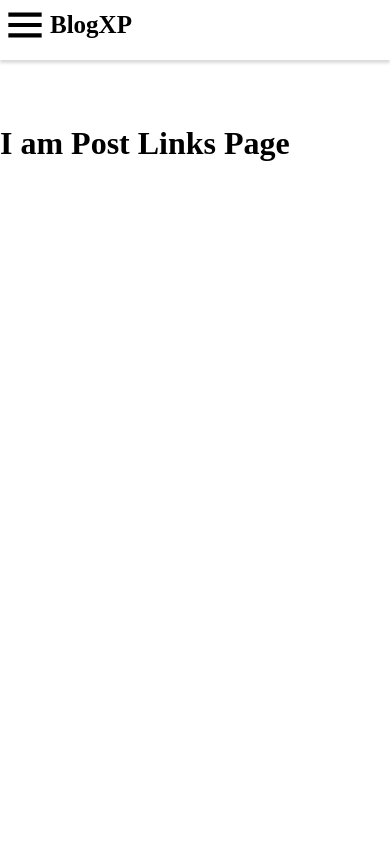
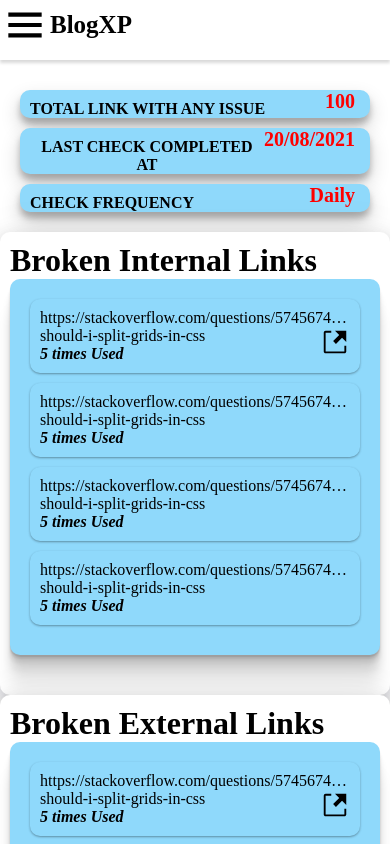
Before and after one commit to dhananjaysr26/blogxp, a React (Create React App) app: page /post-links in a window 390 px wide. Shown: the top 844 px of the page. Built offline with nearby package versions, Linux system fonts and the light colour scheme.

Commit message:
feat: Added new Page Links Page and Post Page

```diff
--- /dev/null
+++ b/src/Components/LinksPage.css
@@ -0,0 +1,57 @@
+.link-main-container {
+  display: grid;
+  grid-template-columns: repeat(2, 1fr);
+  grid-gap: 2rem;
+}
+.linktsub-container {
+  width: 100%;
+  background: var(--main-color);
+  color: rgb(0, 0, 0);
+  border-radius: 10px;
+  box-shadow: rgba(17, 17, 26, 0.1) 0px 4px 16px,
+    rgba(17, 17, 26, 0.1) 0px 8px 24px, rgba(17, 17, 26, 0.1) 0px 16px 56px;
+  padding: 10px;
+}
+.links {
+  display: grid;
+  grid-template-columns: repeat(3, 1fr);
+  grid-gap: 2rem;
+  margin-top: 60px;
+  background: var(--main-color);
+  padding: 10px;
+}
+.link-single {
+  display: flex;
+  justify-content: space-between;
+  background: var(--secondary-color);
+  box-shadow: rgba(0, 0, 0, 0.19) 0px 10px 20px, rgba(0, 0, 0, 0.23) 0px 6px 6px;
+  border-radius: 10px;
+  margin: 10px;
+  text-align: center;
+  padding-left: 10px;
+}
+.link-text {
+  text-transform: uppercase;
+  font-size: 16px;
+  margin-top: 10px;
+  font-weight: bold;
+}
+.link-num {
+  color: red;
+  font-weight: bold;
+  font-size: 20px;
+  padding-right: 15px;
+}
+.link-overflow {
+  text-overflow: ellipsis;
+  overflow: hidden;
+}
+@media only screen and (max-width: 1000px) {
+  .links {
+    display: block;
+    margin-top: 70px;
+  }
+  .link-main-container {
+    display: block;
+  }
+}
--- a/src/Components/LinksPage.js
+++ b/src/Components/LinksPage.js
@@ -1,9 +1,50 @@
 import React from 'react'
-
+import "./LinksPage.css"
+import { GoLinkExternal } from "react-icons/go";
 function LinksPage() {
     return (
         <div>
-            <h1 style={{ marginTop: "125px" }}>I am Post Links Page </h1>
+
+            <div className="links">
+                <div className="link-single">
+                    <p className="link-text">Total link with Any Issue</p>
+                    <p className="link-num">100</p>
+                </div>
+                <div className="link-single">
+                    <p className="link-text">Last Check Completed At</p>
+                    <p className="link-num">20/08/2021</p>
+                </div>
+                <div className="link-single">
+                    <p className="link-text">Check Frequency</p>
+                    <p className="link-num">Daily</p>
+                </div>
+            </div>
+
+            <div className="link-main-container">
+                <div className="linktsub-container ">
+                    <h1>Broken Internal Links</h1>
+                    <ul className="chart">
+                        <li className="chart-list link-overflow">https://stackoverflow.com/questions/57456743/how-should-i-split-grids-in-css
+                            <GoLinkExternal className="elink-icons" />
+                            <span>5 times Used</span></li>
+                        <li className="chart-list link-overflow">https://stackoverflow.com/questions/57456743/how-should-i-split-grids-in-css <span>5 times Used</span></li>
+                        <li className="chart-list link-overflow">https://stackoverflow.com/questions/57456743/how-should-i-split-grids-in-css <span>5 times Used</span></li>
+                        <li className="chart-list link-overflow">https://stackoverflow.com/questions/57456743/how-should-i-split-grids-in-css <span>5 times Used</span></li>
+
+                    </ul>
+                </div>
+                <div className="linktsub-container ">
+                    <h1>Broken External Links</h1>
+                    <ul className="chart">
+                        <li className="chart-list link-overflow">https://stackoverflow.com/questions/57456743/how-should-i-split-grids-in-css
+                            <GoLinkExternal className="elink-icons" />
+                            <span>5 times Used</span></li>
+                        <li className="chart-list link-overflow">https://stackoverflow.com/questions/57456743/how-should-i-split-grids-in-css <span>5 times Used</span></li>
+                        <li className="chart-list link-overflow">https://stackoverflow.com/questions/57456743/how-should-i-split-grids-in-css <span>5 times Used</span></li>
+
+                    </ul>
+                </div>
+            </div>
         </div>
     )
 }
--- /dev/null
+++ b/src/Components/PostPage.css
@@ -0,0 +1,58 @@
+.post-main-container {
+  margin-top: 60px;
+  display: grid;
+  grid-template-columns: repeat(3, 1fr);
+  grid-gap: 2rem;
+}
+.postsub-container {
+  width: 100%;
+  background: var(--main-color);
+  color: rgb(0, 0, 0);
+  border-radius: 10px;
+  box-shadow: rgba(17, 17, 26, 0.1) 0px 4px 16px,
+    rgba(17, 17, 26, 0.1) 0px 8px 24px, rgba(17, 17, 26, 0.1) 0px 16px 56px;
+  padding: 10px;
+}
+.chart-list {
+  background: var(--secondary-color);
+  padding: 10px;
+  border-radius: 10px;
+  margin-bottom: 10px;
+  box-shadow: rgba(0, 0, 0, 0.12) 0px 1px 3px, rgba(0, 0, 0, 0.24) 0px 1px 2px;
+}
+.chart-list span {
+  display: block;
+  font-style: italic;
+  font-weight: bold;
+  cursor: pointer;
+}
+.edit-icons {
+  float: right;
+  margin-right: 10px;
+  font-size: 30px;
+}
+.elink-icons {
+  float: right;
+  font-size: 30px;
+}
+.elink-icons:hover,
+.edit-icons:hover {
+  font-size: 32px;
+  cursor: pointer;
+  color: blue;
+}
+li {
+  list-style-type: decimal;
+}
+.chart-list span:hover {
+  color: rgb(40, 73, 6);
+}
+@media only screen and (max-width: 1000px) {
+  .post-main-container {
+    display: block;
+    margin-top: 60px;
+  }
+  .postsub-container {
+    margin-top: 20px;
+  }
+}
--- a/src/Components/PostPage.js
+++ b/src/Components/PostPage.js
@@ -1,9 +1,76 @@
 import React from 'react'
+import './PostPage.css'
 
+import { GoLinkExternal } from "react-icons/go";
+import { BiEdit } from "react-icons/bi";
 function PostPage() {
     return (
-        <div>
-            <h1 style={{ marginTop: "125px" }}>I am Post Page</h1>
+        <div className="post-main-container">
+            <div className="postsub-container">
+                <h1>Without Meta Discription</h1>
+                <ul className="chart">
+                    <li className="chart-list">My 10 Best Post in English
+                        <GoLinkExternal className="elink-icons" />
+                        <BiEdit className="edit-icons" />
+                        <span>mark as Valid</span></li>
+                    <li className="chart-list">My 10 Best Post in English <span>mark as Valid</span></li>
+                    <li className="chart-list">My 10 Best Post in English <span>mark as Valid</span></li>
+                    <li className="chart-list">My 10 Best Post in English <span>mark as Valid</span></li>
+
+                </ul>
+            </div>
+            <div className="postsub-container">
+                <h1>Without Featured Image</h1>
+                <ul className="chart">
+                    <li className="chart-list">My 10 Best Post in English
+                        <GoLinkExternal className="elink-icons" />
+                        <BiEdit className="edit-icons" />
+                        <span>mark as Valid</span></li>
+
+                    <li className="chart-list">My 10 Best Post in English <span>mark as Valid</span></li>
+
+                </ul>
+            </div>
+            <div className="postsub-container">
+                <h1>Too Short Post(Below 250words)</h1>
+                <ul className="chart">
+                    <li className="chart-list">My 10 Best Post in English
+                        <GoLinkExternal className="elink-icons" />
+                        <BiEdit className="edit-icons" />
+                        <span>mark as Valid</span></li>
+                    <li className="chart-list">My 10 Best Post in English <span>mark as Valid</span></li>
+                    <li className="chart-list">My 10 Best Post in English <span>mark as Valid</span></li>
+
+
+                </ul>
+            </div>
+            <div className="postsub-container">
+                <h1>Too Long Meta Discription</h1>
+                <ul className="chart">
+                    <li className="chart-list">My 10 Best Post in English
+                        <GoLinkExternal className="elink-icons" />
+                        <BiEdit className="edit-icons" />
+                        <span>mark as Valid</span></li>
+                    <li className="chart-list">My 10 Best Post in English <span>mark as Valid</span></li>
+                </ul>
+            </div>
+            <div className="postsub-container">
+                <h1>Too Long Url (more than 100 char)</h1>
+                <ul className="chart">
+                    <li className="chart-list">My 10 Best Post in English
+                        <GoLinkExternal className="elink-icons" />
+                        <BiEdit className="edit-icons" />
+                        <span>mark as Valid</span></li>
+
+                </ul>
+            </div>
+            <div className="postsub-container">
+                <h1>Wrong Slug</h1>
+                <ul className="chart">
+                    <p >Awesome Everything is Good Here!</p>
+                </ul>
+            </div>
+
         </div>
     )
 }
```
